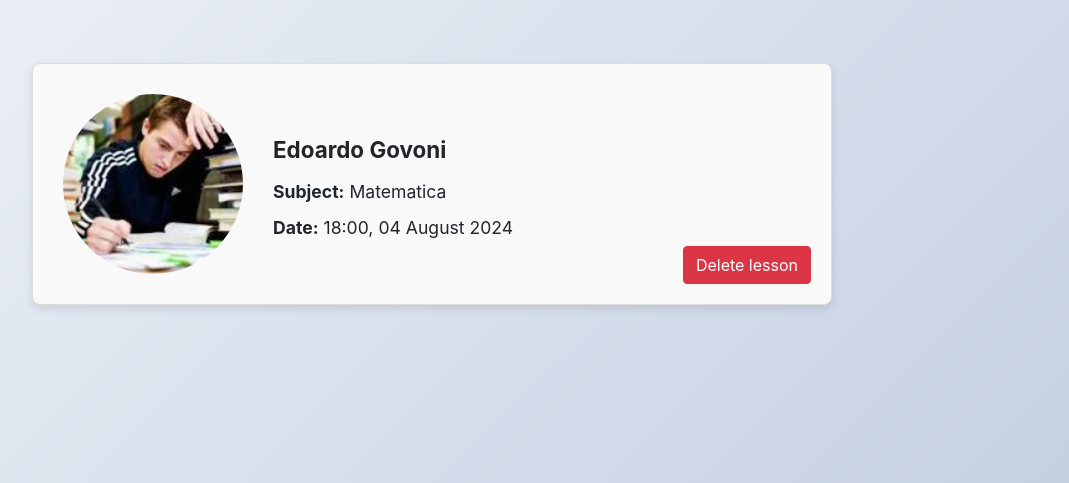
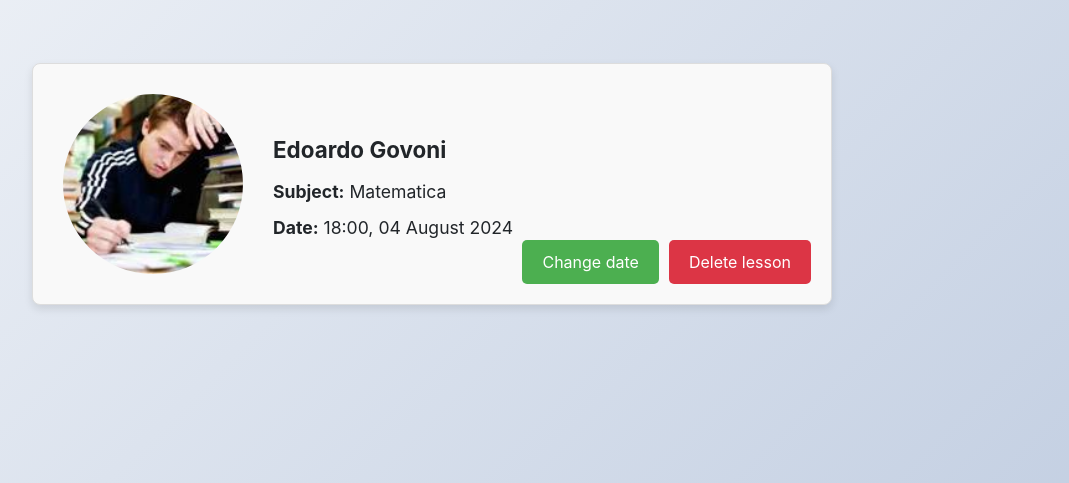
Before and after one commit to ch-fano/findLessons, a Django app: page /reservation/lesson/176/ in a window 1280 px wide. Shown: the part 246-729 px from the top of the page, without its empty margins (208-1277 px from the left). Run offline with Django 5.2, Linux system fonts and the light colour scheme; data comes from the database, SQL or seed files in the repository; both versions use the stored data as it was after the commit; some libraries are stand-ins or nearby versions.

Commit message:
finished update lesson

```diff
--- a/reservation/templates/reservation/lesson_detail.html
+++ b/reservation/templates/reservation/lesson_detail.html
@@ -25,6 +25,7 @@
             align-items: center;
             gap: 20px;
             flex-grow: 1;
+            cursor: pointer; /* Makes the details section clickable */
         }
 
         .student-picture {
@@ -53,11 +54,23 @@
             margin: 5px 0;
             font-size: 1.1em;
         }
-
-        .delete-button {
+        .button-container {
+            display: flex;
+            align-items: center;
+            gap: 10px;
             position: absolute;
             bottom: 20px;
             right: 20px;
+        }
+        .btn-danger {
+            margin-top: 10px;
+            background-color: #dc3545;
+            padding: 10px 20px;
+            font-size: 1em;
+            border: none;
+            border-radius: 5px;
+            cursor: pointer;
+            color: white;
         }
 
         .modal {
@@ -123,12 +136,15 @@
             <div class="details" onclick="location.href='{% url 'user_profile:view-profile' object.student.id%}'">
                 <img src="{{ object.student.picture.url }}" alt="{{ object.student.first_name }} {{ object.student.last_name }}" class="student-picture">
                 <div class="info">
-                    <h3 class="card-title" >{{ object.student.first_name }} {{ object.student.last_name }}</h3>
+                    <h3 class="card-title">{{ object.student.first_name }} {{ object.student.last_name }}</h3>
                     <p class="card-text"><strong>Subject:</strong> {{ object.subject }}</p>
                     <p class="card-text"><strong>Date:</strong> {{ object.date|date:"H:i, d F Y" }}</p>
                 </div>
             </div>
-            <button type="button" class="btn btn-danger delete-button" id="openModalButton">Delete lesson</button>
+            <div class="button-container">
+                <a href="{% url 'reservation:lesson-update' object.id %}" class="btn-custom" style="text-decoration: none;">Change date</a>
+                <button type="button" class="btn btn-danger" id="openModalButton">Delete lesson</button>
+            </div>
         </div>
     </div>
 
@@ -149,7 +165,6 @@
             </div>
         </div>
     </div>
-
 {% endblock %}
 
 {% block js %}
--- a/reservation/views.py
+++ b/reservation/views.py
@@ -9,7 +9,7 @@ from django.urls import reverse_lazy
 from django.views.generic import CreateView, UpdateView, DeleteView, DetailView
 from braces.views import GroupRequiredMixin
 
-from reservation.forms import AvailabilityForm, ReservationForm, LessonForm, RatingForm
+from reservation.forms import *
 from reservation.models import Availability, Lesson, Rating
 from user_profile.models import Profile, Teacher, Notification
 
@@ -283,24 +283,25 @@ class LessonUpdateView(GroupRequiredMixin, UpdateView):
     model = Lesson
     title = 'Update lesson'
     template_name = 'reservation/entity_create_update.html'
-    form_class = LessonForm
+    form_class = UpdateLessonForm
 
     def form_valid(self, form):
-        old_date = form.instance.date
+        old_date = Lesson.objects.get(pk=form.instance.pk).date
         new_date = form.cleaned_data['date']
-        student = form.cleaned_data['student']
+        student = form.instance.student
 
         # teacher notification
         Notification.objects.create(
             profile=self.request.user.profile,
-            message=f'Updated lesson with the student {student.first_name} {student.last_name} from {old_date} to {new_date}',
+            message=f'Updated lesson with the student {student.first_name} {student.last_name} from {old_date} to '
+                    f'{new_date}',
         )
 
         # student notification
         Notification.objects.create(
             profile=student,
-            message=f'Updated lesson by the teacher {self.request.user.profile.first_name} {self.request.user.profile.last_name}'
-                    f'from {old_date} to {new_date}',
+            message=f'Updated lesson by the teacher {self.request.user.profile.first_name} '
+                    f'{self.request.user.profile.last_name} from {old_date} to {new_date}',
         )
         return super().form_valid(form)
 
@@ -310,8 +311,7 @@ class LessonUpdateView(GroupRequiredMixin, UpdateView):
         return ctx
 
     def get_success_url(self):
-        teacher_pk = self.request.session.get('teacher_pk')
-        return reverse_lazy('reservation:availability-list', kwargs={'teacher_id': teacher_pk})
+        return reverse_lazy('reservation:availability-list', kwargs={'teacher_id': self.request.user.profile.teacher.pk})
 
 
 @login_required
```
Also changed, not shown: reservation/forms.py (+30 -14 lines), db.sqlite3.
